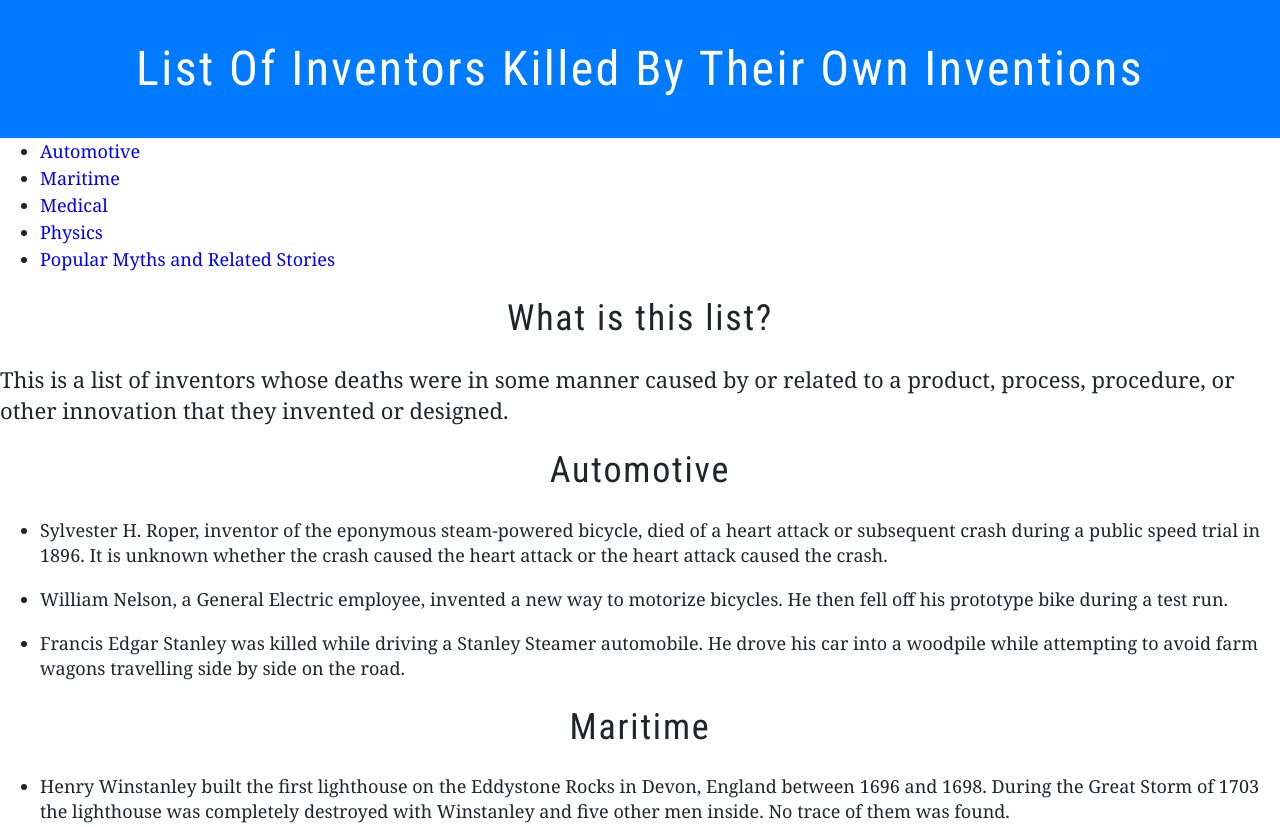
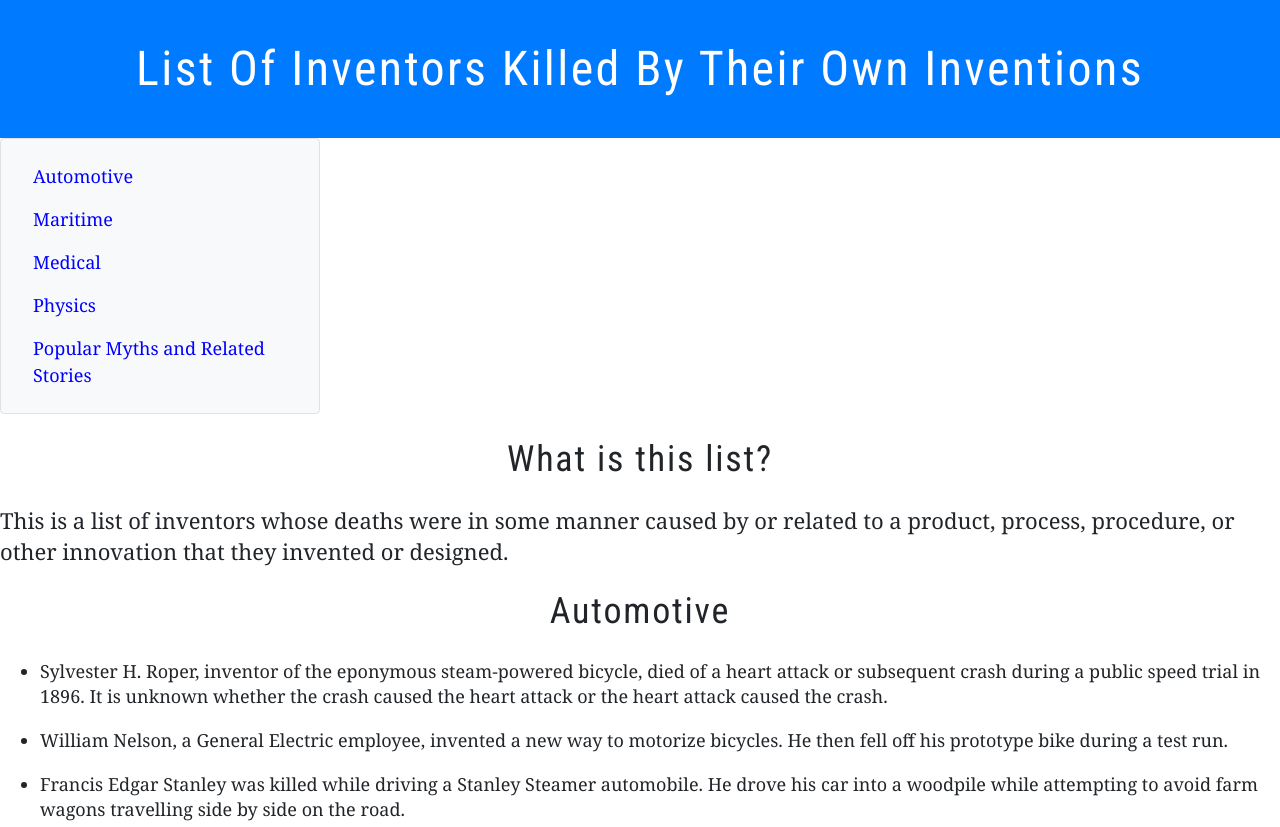
Before and after one commit to Faithfuloscar/COMP001B.Assignment6, a plain HTML site: page index.html in a window 1280 px wide. Shown: the top 827 px of the page. Drawn offline with nearby package versions, Linux system fonts and the light colour scheme.

Commit message:
completed nav section with bootstrap

```diff
--- a/index.html
+++ b/index.html
@@ -12,20 +12,22 @@
 </head>
 
 <body>
-			<!--Created header element to span the full width-->
+			<!--Created header element to span the full width with a blue background-->
 			<header class="bg-primary text-white text-center py-3">
 				<h1>List Of Inventors Killed By Their Own Inventions</h1>
 			</header>
 
 	<div id="main-container">
 		<div>
-			<nav>
-				<ul>
-					<li><a href="#automotive">Automotive</a></li>
-					<li><a href="#maritime">Maritime</a></li>
-					<li><a href="#medical">Medical</a></li>
-					<li><a href="#physics">Physics</a></li>
-					<li><a href="#myths">Popular Myths and Related Stories</a></li>
+			<!--nav section occupies 1/4 of the width-->
+			<nav class="col-md-3 bg-light p-3 border rounded">
+				<!--list of nav items in a vertical menu-->
+				<ul class="nav flex-column">
+					<li class="nav-item"><a class="nav-link" href="#automotive">Automotive</a></li>
+					<li class="nav-item"><a class="nav-link" href="#maritime">Maritime</a></li>
+					<li class="nav-item"><a class="nav-link" href="#medical">Medical</a></li>
+					<li class="nav-item"><a class="nav-link" href="#physics">Physics</a></li>
+					<li class="nav-item"><a class="nav-link" href="#myths">Popular Myths and Related Stories</a></li>
 				</ul>
 			</nav>
 			<main>
```
